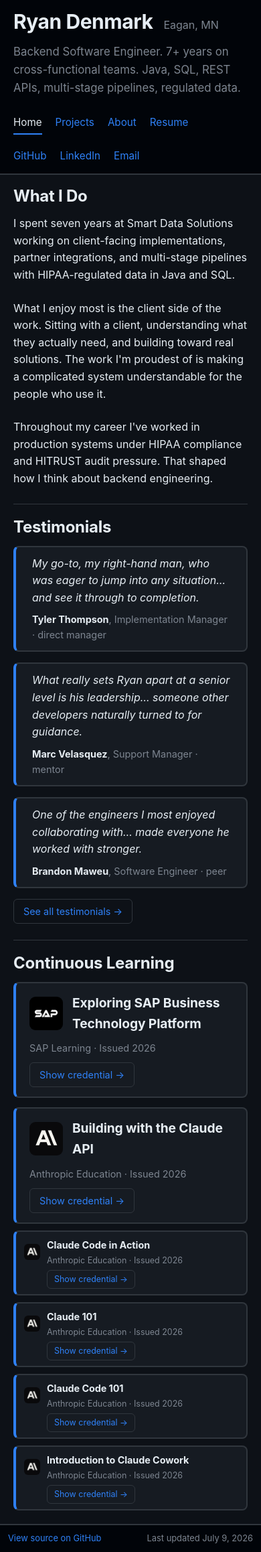
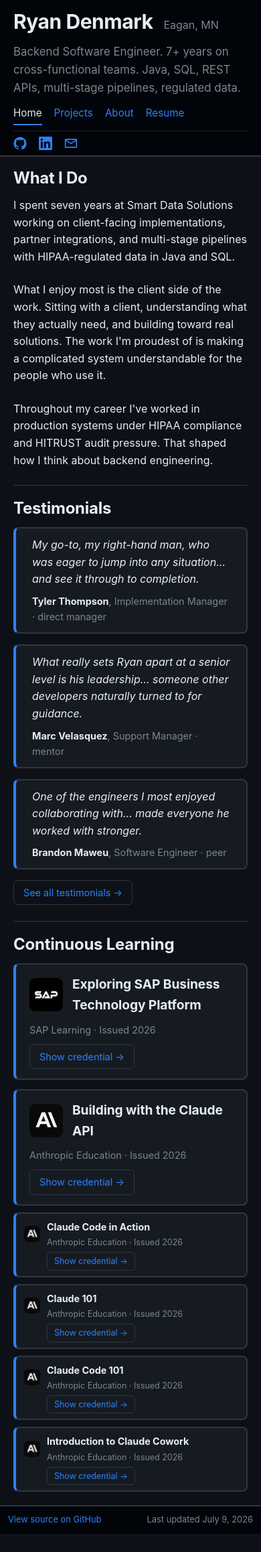
Before and after one commit to rwdenmark/rwdenmark.github.io, a Jekyll site: the page built from index.html, in a window 390 px wide. Shown: the whole page at 67% size. Built offline with Jekyll 4.4.1, drawn with Linux system fonts in a browser that asks for light colours; after the commit the page ends 2290 px from its top, so only the background shows below that.

Commit message:
Updating header for mobile

```diff
--- a/_layouts/default.html
+++ b/_layouts/default.html
@@ -135,10 +135,10 @@
           <a href="{{ '/about.html' | relative_url }}"{% if page.page_id == 'about' %} class="active" aria-current="page"{% endif %}>About</a>
           <a href="{{ '/resume.html' | relative_url }}"{% if page.page_id == 'resume' %} class="active" aria-current="page"{% endif %}>Resume</a>
         </div>
-        <div class="links-group">
-          <a href="https://github.com/rwdenmark" rel="noopener noreferrer" target="_blank">GitHub</a>
-          <a href="https://www.linkedin.com/in/rwdenmark" rel="noopener noreferrer" target="_blank">LinkedIn</a>
-          <a href="mailto:ryanwdenmark@gmail.com" id="email-link" data-email="ryanwdenmark@gmail.com" aria-label="Copy email address">Email</a>
+        <div class="links-group links-social">
+          <a href="https://github.com/rwdenmark" rel="noopener noreferrer" target="_blank"><svg class="link-icon" viewBox="0 0 24 24" aria-hidden="true"><path d="M12 .5A11.5 11.5 0 0 0 .5 12a11.5 11.5 0 0 0 7.86 10.92c.58.1.79-.25.79-.56v-2c-3.2.7-3.88-1.37-3.88-1.37-.53-1.34-1.3-1.7-1.3-1.7-1.06-.72.08-.71.08-.71 1.17.08 1.79 1.2 1.79 1.2 1.04 1.78 2.73 1.27 3.4.97.1-.75.4-1.27.73-1.56-2.56-.29-5.26-1.28-5.26-5.7 0-1.26.45-2.29 1.2-3.1-.12-.29-.52-1.46.11-3.05 0 0 .98-.31 3.2 1.18a11.1 11.1 0 0 1 5.82 0c2.22-1.49 3.2-1.18 3.2-1.18.63 1.59.23 2.76.11 3.05.75.81 1.2 1.84 1.2 3.1 0 4.43-2.7 5.4-5.28 5.69.41.36.78 1.06.78 2.14v3.17c0 .31.21.67.8.56A11.5 11.5 0 0 0 23.5 12 11.5 11.5 0 0 0 12 .5Z"/></svg><span class="link-text">GitHub</span></a>
+          <a href="https://www.linkedin.com/in/rwdenmark" rel="noopener noreferrer" target="_blank"><svg class="link-icon" viewBox="0 0 24 24" aria-hidden="true"><path d="M20.45 20.45h-3.56v-5.57c0-1.33-.02-3.04-1.85-3.04-1.86 0-2.14 1.45-2.14 2.94v5.67H9.35V9h3.42v1.56h.05c.48-.9 1.64-1.85 3.37-1.85 3.6 0 4.27 2.37 4.27 5.46v6.28ZM5.34 7.43a2.07 2.07 0 1 1 0-4.14 2.07 2.07 0 0 1 0 4.14ZM7.12 20.45H3.55V9h3.57v11.45ZM22.22 0H1.77C.8 0 0 .78 0 1.75v20.5C0 23.2.8 24 1.77 24h20.45c.98 0 1.78-.8 1.78-1.75V1.75C24 .78 23.2 0 22.22 0Z"/></svg><span class="link-text">LinkedIn</span></a>
+          <a href="mailto:ryanwdenmark@gmail.com" id="email-link" data-email="ryanwdenmark@gmail.com" aria-label="Copy email address"><svg class="link-icon" viewBox="0 0 24 24" aria-hidden="true"><path d="M2 4h20a1 1 0 0 1 1 1v14a1 1 0 0 1-1 1H2a1 1 0 0 1-1-1V5a1 1 0 0 1 1-1Zm10 7.2 8.4-5.2H3.6L12 11.2ZM3 7.9V18h18V7.9l-8.47 5.25a1 1 0 0 1-1.06 0L3 7.9Z"/></svg><span class="link-text">Email</span></a>
         </div>
       </nav>
     </div>
--- a/assets/style.css
+++ b/assets/style.css
@@ -138,6 +138,7 @@
 }
 .links a.active { color: var(--text); border-bottom-color: var(--accent); }
 .links a.active:hover { color: var(--text); border-bottom-color: var(--accent); cursor: default; }
+.link-icon { display: none; width: 20px; height: 20px; fill: currentColor; flex-shrink: 0; }
 
 .container { max-width: 980px; margin: 0 auto; padding: 0 32px; }
 .name-row { display: flex; align-items: baseline; gap: 16px; flex-wrap: wrap; margin-bottom: 8px; }
@@ -617,6 +618,19 @@
   h1 { font-size: 1.875rem; }
   .gallery { grid-template-columns: repeat(auto-fill, minmax(150px, 1fr)); gap: 12px; }
 
+  /* Header nav, stack the page links over a compact contact icon row.
+     One consistent 8px gap between sections, and the icon row centers between
+     the divider and the header's bottom edge (8px above, 8px below). */
+  .links { flex-direction: column; align-items: flex-start; gap: 8px; margin-top: 8px; }
+  .links .links-group { gap: 18px; }
+  .links-social { width: 100%; border-top: 1px solid #21262d; padding-top: 8px; }
+  .links-social a { display: inline-flex; align-items: center; padding: 0; border-bottom: 0; }
+  .links-social .link-icon { display: block; }
+  .links-social .link-text {
+    position: absolute; width: 1px; height: 1px; padding: 0; margin: -1px;
+    overflow: hidden; clip: rect(0 0 0 0); white-space: nowrap; border: 0;
+  }
+
   /* Footer, as large as fits on one line. The fluid size scales with width and caps
      so the source link and updated date stay on one row without growing the footer. */
   footer .container { font-size: clamp(0.66rem, 3.3vw, 0.82rem); padding: 10px 12px; gap: 8px; flex-wrap: nowrap; }
```
